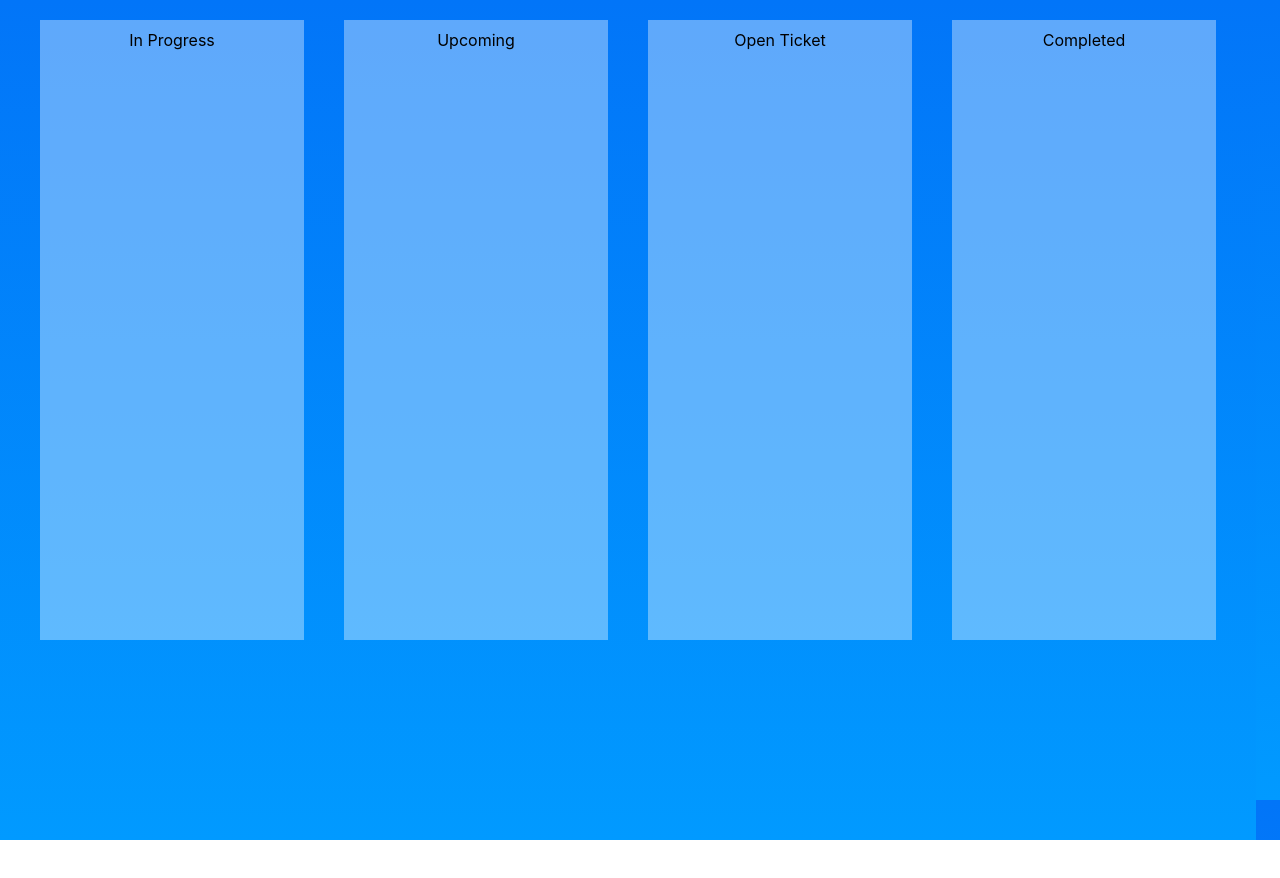
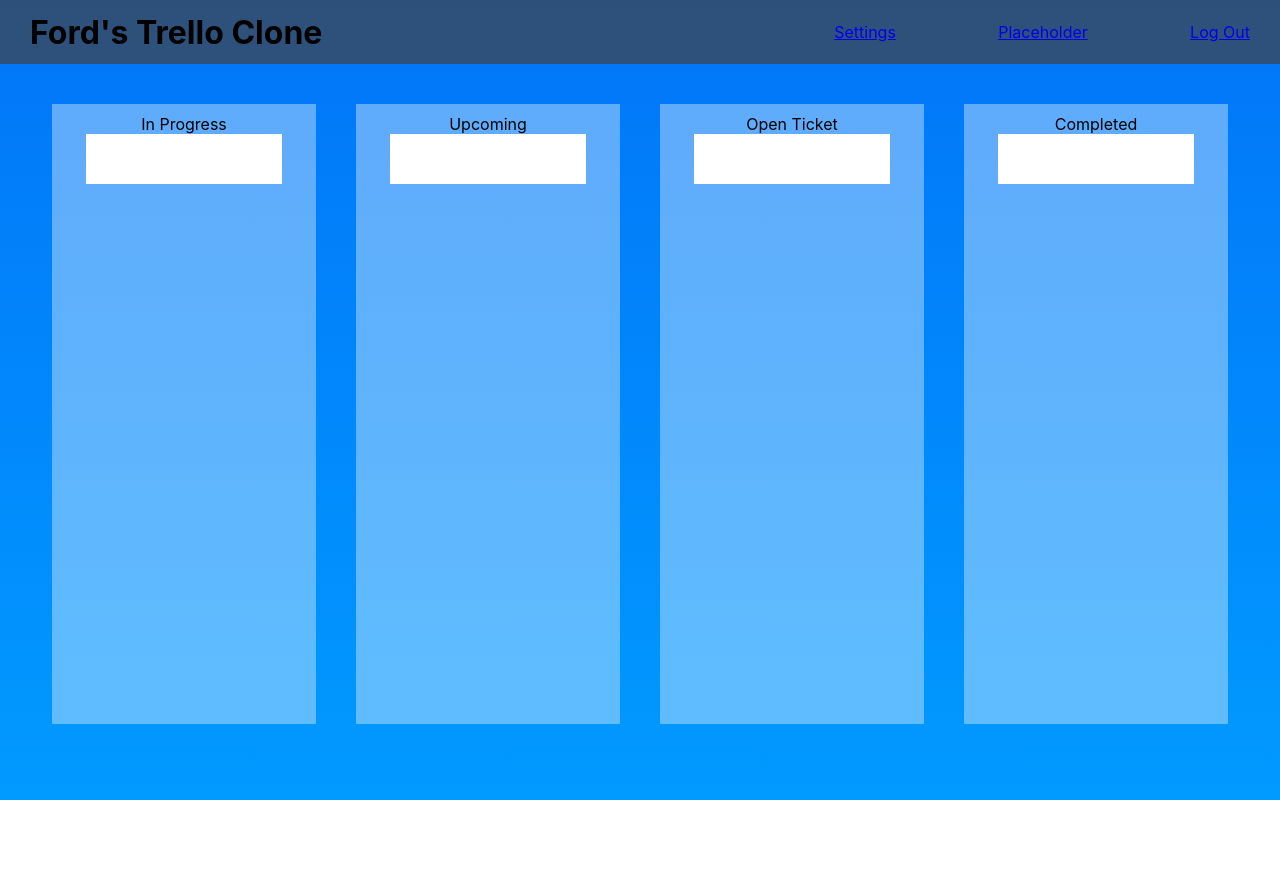
Before and after one commit to fordburgess/trello-clone, a React (Create React App) app: page / in a window 1280 px wide. Shown: the top 878 px of the page. Before the commit the page ends 840 px from the top, so only its background shows below. Built offline with nearby package versions, Linux system fonts and the light colour scheme.

Commit message:
first commit, static version

```diff
--- a/src/App.css
+++ b/src/App.css
@@ -1,17 +1,35 @@
-* {
+.App {
   height: 100vh;
   width: 100vw;
   background-image: linear-gradient(to bottom, rgb(2, 117, 248), rgb(1, 154, 255));
-
+  margin: 0 auto;
 }
-
+.header {
+  box-sizing: border-box;
+  width: 100vw;
+  height: 8%;
+  margin-bottom: 20px;
+  display: flex;
+  justify-content: space-between;
+  padding: 10px;
+  background: rgba(65, 64, 64, 0.678);
+  align-items: center;
+}
+.header-div {
+  width: 33%;
+  display: flex;
+  justify-content: space-between;
+  align-items: center;
+  padding: 20px;
+}
 .container {
+  margin: 0 auto;
   display: flex;
-  width: 95vw;
+  width: 95%;
+  height: 95%;
   justify-content: space-between;
   padding: 20px;
 }
-
 .column {
   background: rgba(255, 255, 255, 0.37);
   height: 75vh;
@@ -20,4 +38,13 @@
   margin-right: 20px;
   padding: 10px;
   text-align: center;
+  display: flex;
+  flex-direction: column;
 }
+.task-container {
+  height: 50px;
+  width: 80%;
+  background-color: white;
+  margin-left: auto;
+  margin-right: auto;
+}
--- a/src/App.js
+++ b/src/App.js
@@ -1,9 +1,11 @@
 import './App.css';
 import Column from './components/Column'
+import Header from './components/Header'
 
 function App() {
   return (
     <div className="App">
+      <Header />
       <div className='container'>
         <Column title={"In Progress"}/>
         <Column title={"Upcoming"}/>
--- a/src/components/Column.js
+++ b/src/components/Column.js
@@ -1,8 +1,10 @@
 import React from 'react';
+import Task from './Task'
 
 const Column = (props) => {
   return <div className='column'>
     {props.title}
+    <Task />
   </div>;
 };
 
--- /dev/null
+++ b/src/components/Header.js
@@ -0,0 +1,16 @@
+import React from 'react';
+
+const Header = () => {
+  return <div className='header'>
+    <div className='header-div left'>
+      <h1>Ford's Trello Clone</h1>
+    </div>
+    <div className='header-div right'>
+      <a href="#" className='header-link'>Settings</a>
+      <a href="#" className='header-link'>Placeholder</a>
+      <a href="#" className='header-link'>Log Out</a>
+    </div>
+  </div>;
+};
+
+export default Header;
--- a/src/components/Task.js
+++ b/src/components/Task.js
@@ -0,0 +1,7 @@
+import React from 'react';
+
+const Task = (props) => {
+  return <div className='task-container'></div>;
+};
+
+export default Task;
```
Also changed, not shown: src/components/card.js (deleted).
